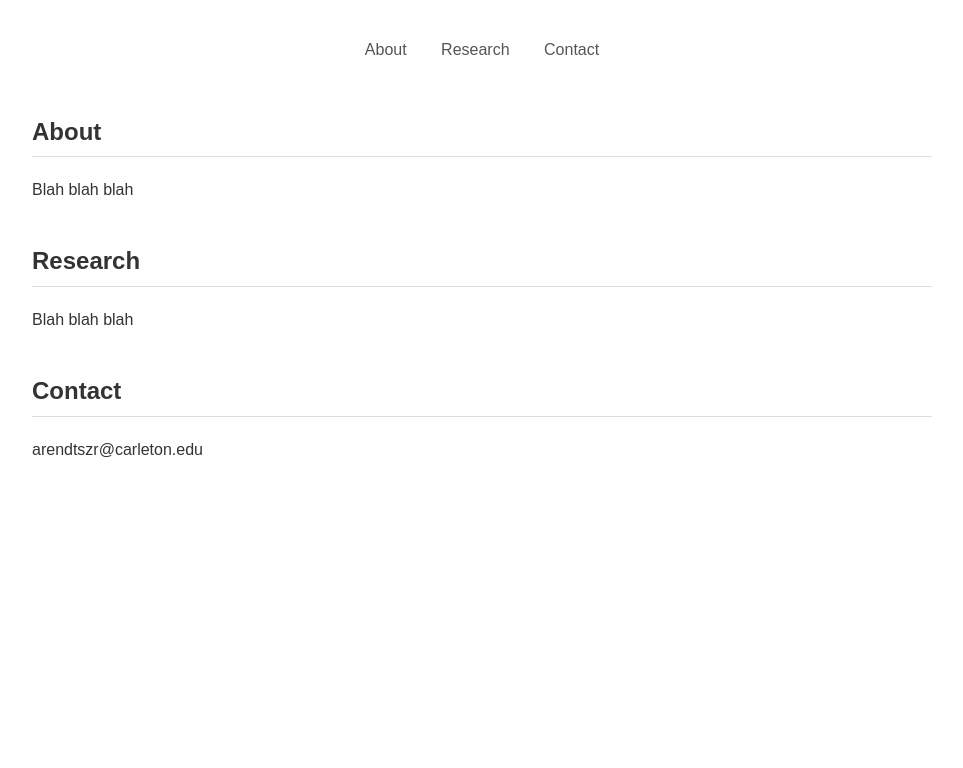
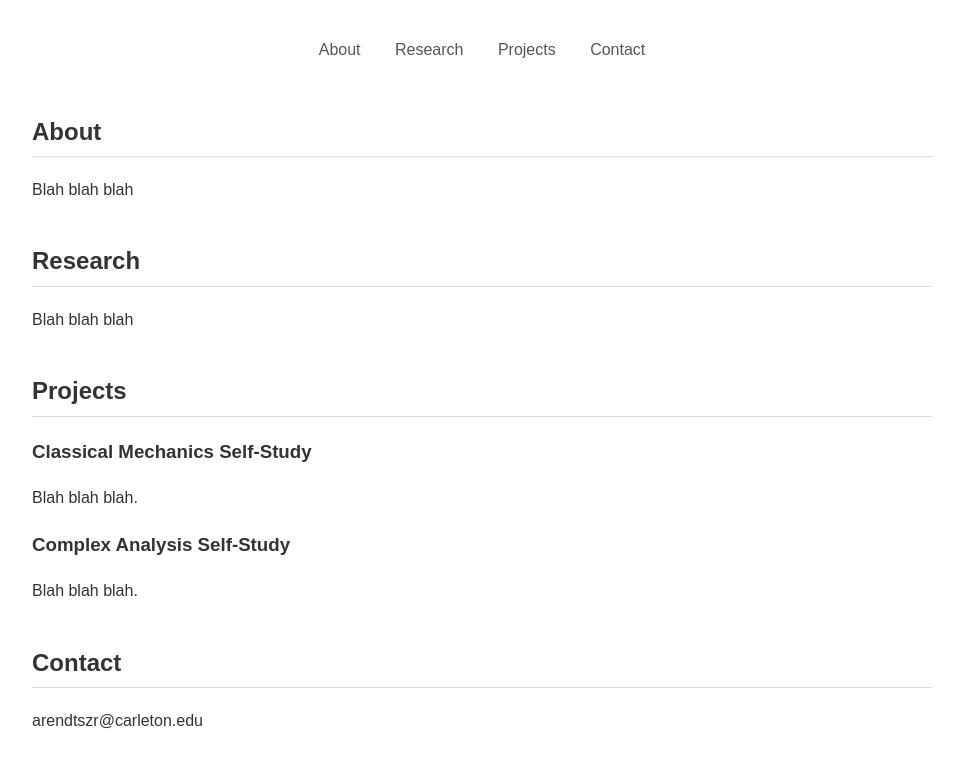
Before and after one commit to Roan-Arendtsz/rarendtsz.github.io, a plain HTML site: page index.html in a window 1280 px wide. Shown: the part 180-948 px from the top of the page, without its empty margins (158-1121 px from the left). Before the commit the page ends 800 px from the top, so only its background shows below. Drawn offline with Linux system fonts and the light colour scheme.

Commit message:
Add projects section with self-study topics

```diff
--- a/index.html
+++ b/index.html
@@ -17,6 +17,7 @@
     <nav>
         <a href="#about">About</a>
         <a href="#research">Research</a>
+        <a href="#projects">Projects</a>
         <a href="#contact">Contact</a>
     </nav>
 
@@ -35,6 +36,18 @@
             </p>
         </section>
 
+        <section id="projects">
+            <h2>Projects</h2>
+            <h3>Classical Mechanics Self-Study</h3>
+            <p>
+                Blah blah blah.
+            </p>
+            <h3>Complex Analysis Self-Study</h3>
+            <p>
+                Blah blah blah.
+            </p>
+        </section>
+
         <section id="contact">
             <h2>Contact</h2>
             <p>arendtszr@carleton.edu</p>
```
